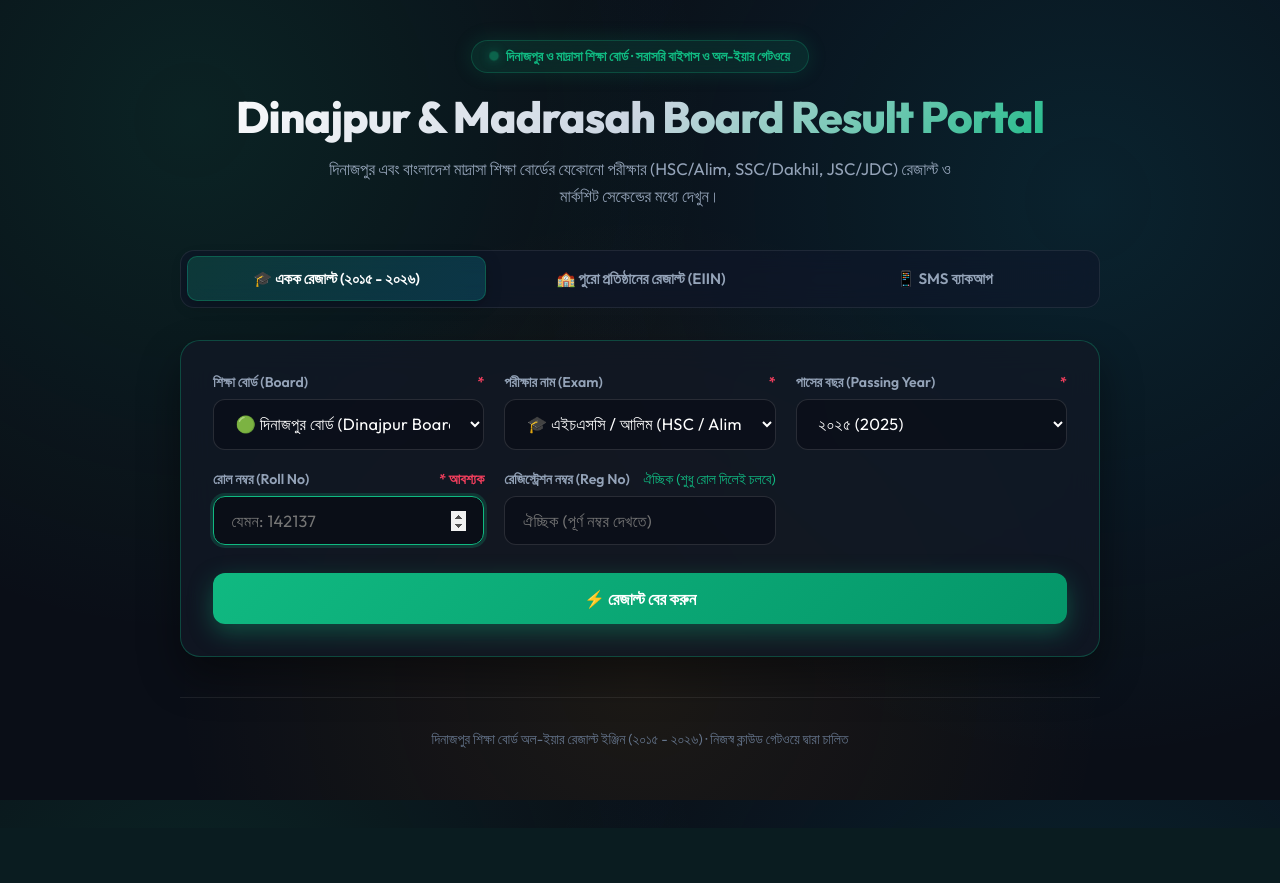
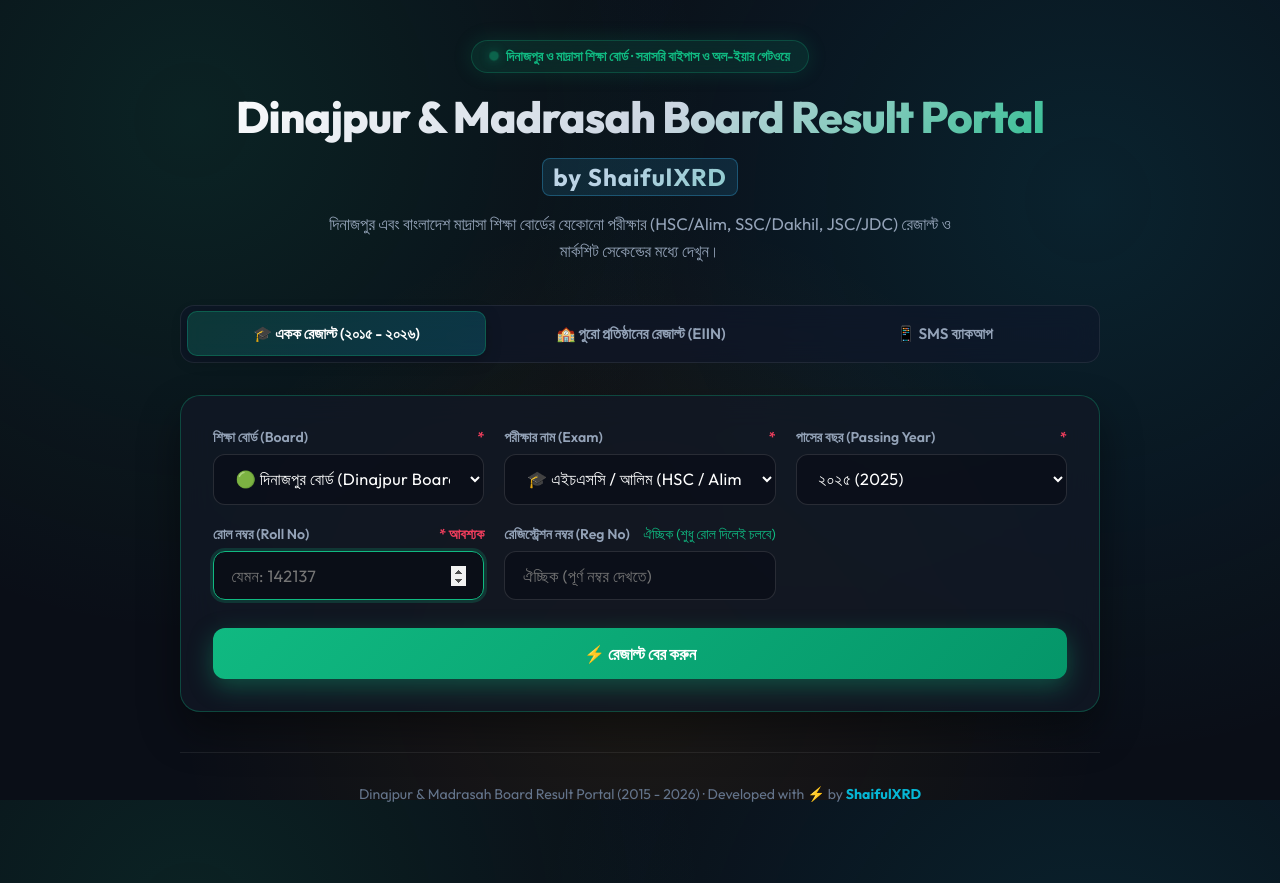
Before and after one commit to maxxproo42-debug/bd-board-result-engine, a Flask app: page / in a window 1280 px wide. Before the commit the page ends 800 px from the top, so only its background shows below. Run offline with Flask 3, Linux system fonts and the light colour scheme.

Commit message:
Add files via upload

```diff
--- a/templates/index.html
+++ b/templates/index.html
@@ -3,7 +3,7 @@
 <head>
     <meta charset="UTF-8">
     <meta name="viewport" content="width=device-width, initial-scale=1.0">
-    <title>দিনাজপুর শিক্ষা বোর্ড রেজাল্ট পোর্টাল (২০১৫ - ২০২৬)</title>
+    <title>Dinajpur & Madrasah Board Result Portal by ShaifulXRD (2015 - 2026)</title>
     <link rel="preconnect" href="https://fonts.googleapis.com">
     <link rel="preconnect" href="https://fonts.gstatic.com" crossorigin>
     <link href="https://fonts.googleapis.com/css2?family=Hind+Siliguri:wght@400;500;600;700&family=Outfit:wght@400;500;600;700;800&display=swap" rel="stylesheet">
@@ -505,7 +505,7 @@
             <span class="live-dot"></span>
             দিনাজপুর ও মাদ্রাসা শিক্ষা বোর্ড · সরাসরি বাইপাস ও অল-ইয়ার গেটওয়ে
         </div>
-        <h1 class="app-title">Dinajpur & Madrasah Board Result Portal</h1>
+        <h1 class="app-title">Dinajpur & Madrasah Board Result Portal <span style="font-size:0.55em; font-weight:700; color:#38bdf8; letter-spacing:0.04em; display:inline-block; border-radius:8px; padding:0.18rem 0.65rem; background:rgba(56,189,248,0.12); border:1px solid rgba(56,189,248,0.3); vertical-align:middle; text-transform:none;">by ShaifulXRD</span></h1>
         <p class="app-subtitle">দিনাজপুর এবং বাংলাদেশ মাদ্রাসা শিক্ষা বোর্ডের যেকোনো পরীক্ষার (HSC/Alim, SSC/Dakhil, JSC/JDC) রেজাল্ট ও মার্কশিট সেকেন্ডের মধ্যে দেখুন।</p>
     </header>
 
@@ -719,7 +719,7 @@
     <div class="result-container" id="result-container"></div>
 
     <footer class="app-footer">
-        <p>দিনাজপুর শিক্ষা বোর্ড অল-ইয়ার রেজাল্ট ইঞ্জিন (২০১৫ - ২০২৬) · নিজস্ব ক্লাউড গেটওয়ে দ্বারা চালিত</p>
+        <p>Dinajpur & Madrasah Board Result Portal (2015 - 2026) · Developed with ⚡ by <strong style="color:var(--accent-cyan);">ShaifulXRD</strong></p>
     </footer>
 </div>
 
```
